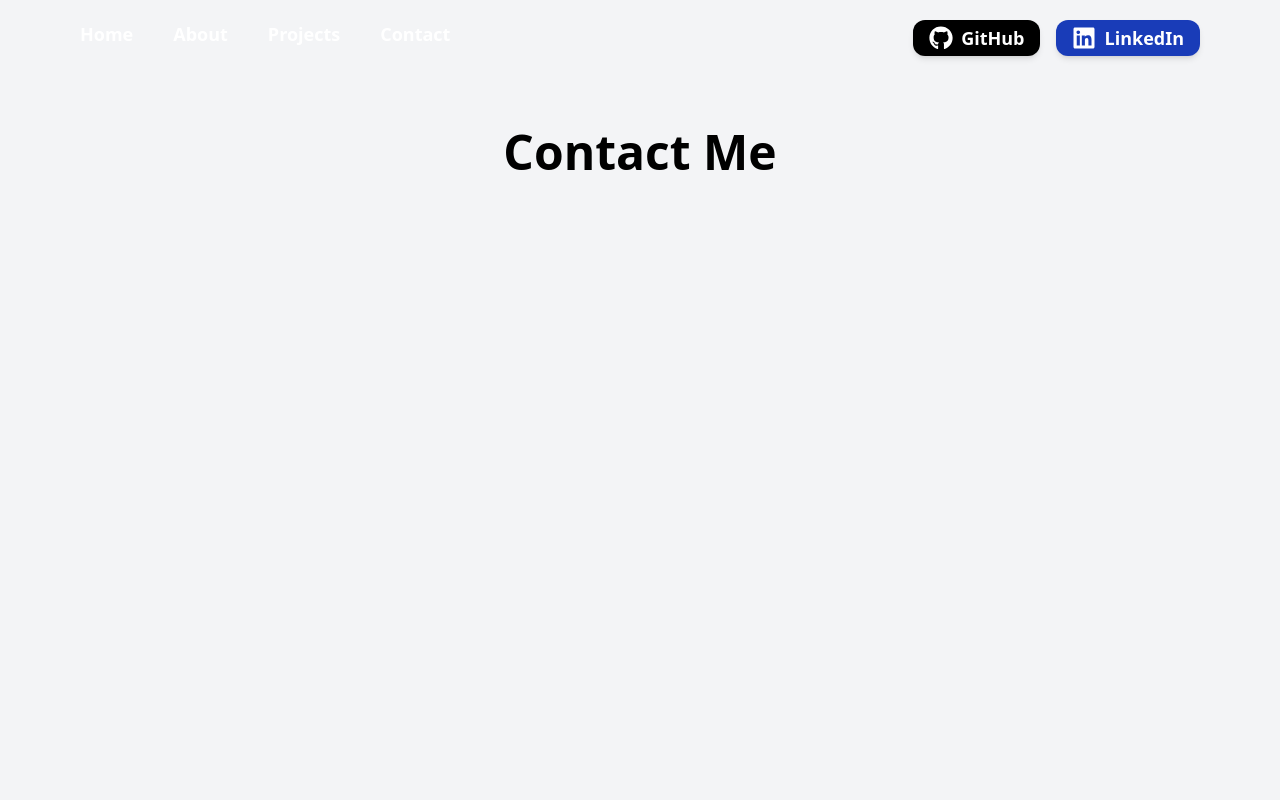
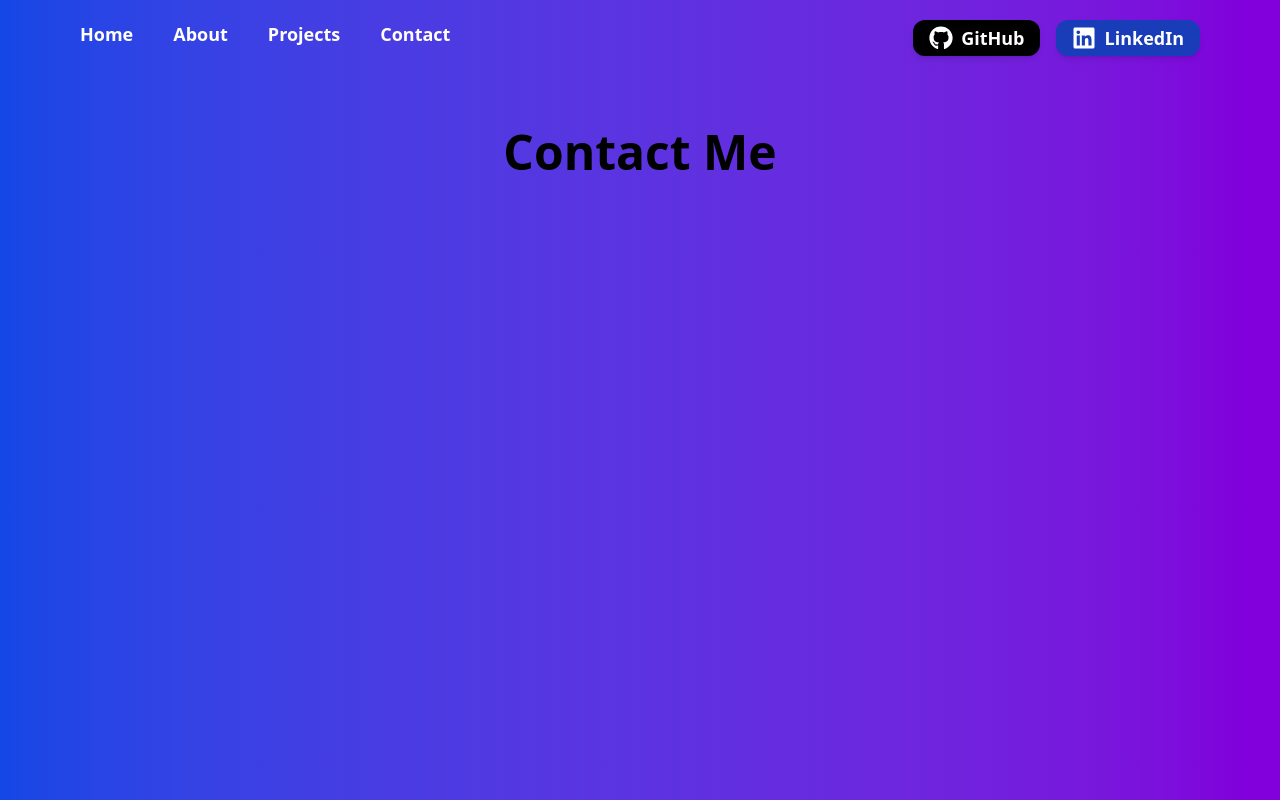
Before and after one commit to CCastelltort/personal-portfolio, a Next.js app: page /contact in a window 1280 px wide. Built offline with nearby package versions, Linux system fonts and the light colour scheme.

Commit message:
Add main css to projects and contact page

```diff
--- a/app/contact/page.tsx
+++ b/app/contact/page.tsx
@@ -2,7 +2,7 @@
 
 const page = () => {
   return (
-    <div className="min-h-screen bg-gray-100 px-10 flex flex-col">
+    <div className="min-h-screen bg-gray-100 px-10 flex flex-col bg-gradient-to-r from-blue-700 to-purple-700">
       <div className="flex justify-center pt-32">
         <h1 className="text-5xl font-bold font-sans">Contact Me</h1>
       </div>
--- a/app/projects/page.tsx
+++ b/app/projects/page.tsx
@@ -24,7 +24,7 @@
 
 const page = () => {
   return (
-    <div className="min-h-screen bg-gray-100 px-10 flex flex-col">
+    <div className="min-h-screen bg-gray-100 px-10 flex flex-col bg-gradient-to-r from-blue-700 to-purple-700">
       <div className="flex justify-center pt-32">
         <h1 className="text-5xl font-bold font-sans">Projects</h1>
       </div>
```
